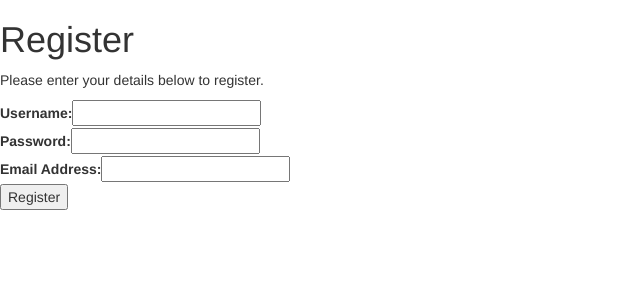
After one commit to vradinolfi/TTT, a PHP site: page /register.php in a window 1280 px wide. The commit adds this page. Shown: the top 300 px of the page, without its empty margins (0-640 px from the left). Run offline with PHP 8.4, Linux system fonts and the light colour scheme; some libraries are stand-ins or nearby versions.

Commit message:
Basic registration complete

```diff
--- /dev/null
+++ b/register.php
@@ -0,0 +1,78 @@
+<?php include "base.php"; ?>
+<!DOCTYPE html PUBLIC "-//W3C//DTD XHTML 1.0 Strict//EN" "http://www.w3.org/TR/xhtml1/DTD/xhtml1-strict.dtd">
+<html xmlns="http://www.w3.org/1999/xhtml">
+<meta charset="utf-8">
+        <meta http-equiv="X-UA-Compatible" content="IE=edge">
+        <meta name="viewport" content="width=device-width, initial-scale=1">
+
+        <title>Transmute Tournament Tracker</title>
+
+        <!-- Bootstrap -->
+        <link href="css/bootstrap.min.css" rel="stylesheet">
+
+        <!-- HTML5 shim and Respond.js for IE8 support of HTML5 elements and media queries -->
+        <!-- WARNING: Respond.js doesn't work if you view the page via file:// -->
+        <!--[if lt IE 9]>
+          <script src="https://oss.maxcdn.com/html5shiv/3.7.2/html5shiv.min.js"></script>
+          <script src="https://oss.maxcdn.com/respond/1.4.2/respond.min.js"></script>
+        <![endif]-->
+</head>
+<body>
+<div id="main">
+<?php
+if(!empty($_POST['username']) && !empty($_POST['password']))
+{
+    $username = mysql_real_escape_string($_POST['username']);
+    $password = md5(mysql_real_escape_string($_POST['password']));
+    $email = mysql_real_escape_string($_POST['email']);
+
+     $checkusername = mysql_query("SELECT * FROM users WHERE Username = '".$username."'");
+
+     if(mysql_num_rows($checkusername) == 1)
+     {
+        echo "<h1>Error</h1>";
+        echo "<p>Sorry, that username is taken. Please go back and try again.</p>";
+     }
+     else
+     {
+        $registerquery = mysql_query("INSERT INTO users (Username, Password, EmailAddress) VALUES('".$username."', '".$password."', '".$email."')");
+        if($registerquery)
+        {
+            echo "<h1>Success</h1>";
+            echo "<p>Your account was successfully created. Please <a href=\"index.php\">click here to login</a>.</p>";
+        }
+        else
+        {
+            echo "<h1>Error</h1>";
+            echo "<p>Sorry, your registration failed. Please go back and try again.</p>";
+        }
+     }
+}
+else
+{
+    ?>
+
+   <h1>Register</h1>
+
+   <p>Please enter your details below to register.</p>
+
+    <form method="post" action="register.php" name="registerform" id="registerform">
+    <fieldset>
+        <label for="username">Username:</label><input type="text" name="username" id="username" /><br />
+        <label for="password">Password:</label><input type="password" name="password" id="password" /><br />
+        <label for="email">Email Address:</label><input type="text" name="email" id="email" /><br />
+        <input type="submit" name="register" id="register" value="Register" />
+    </fieldset>
+    </form>
+
+    <?php
+}
+?>
+
+</div>
+    <!-- jQuery (necessary for Bootstrap's JavaScript plugins) -->
+        <script src="//ajax.googleapis.com/ajax/libs/jquery/1.11.3/jquery.min.js"></script>
+        <!-- Include all compiled plugins (below), or include individual files as needed -->
+        <script src="js/bootstrap.min.js"></script>
+</body>
+</html>
```
Also changed, not shown: index.php (+16 -1 lines), 1 other file.
